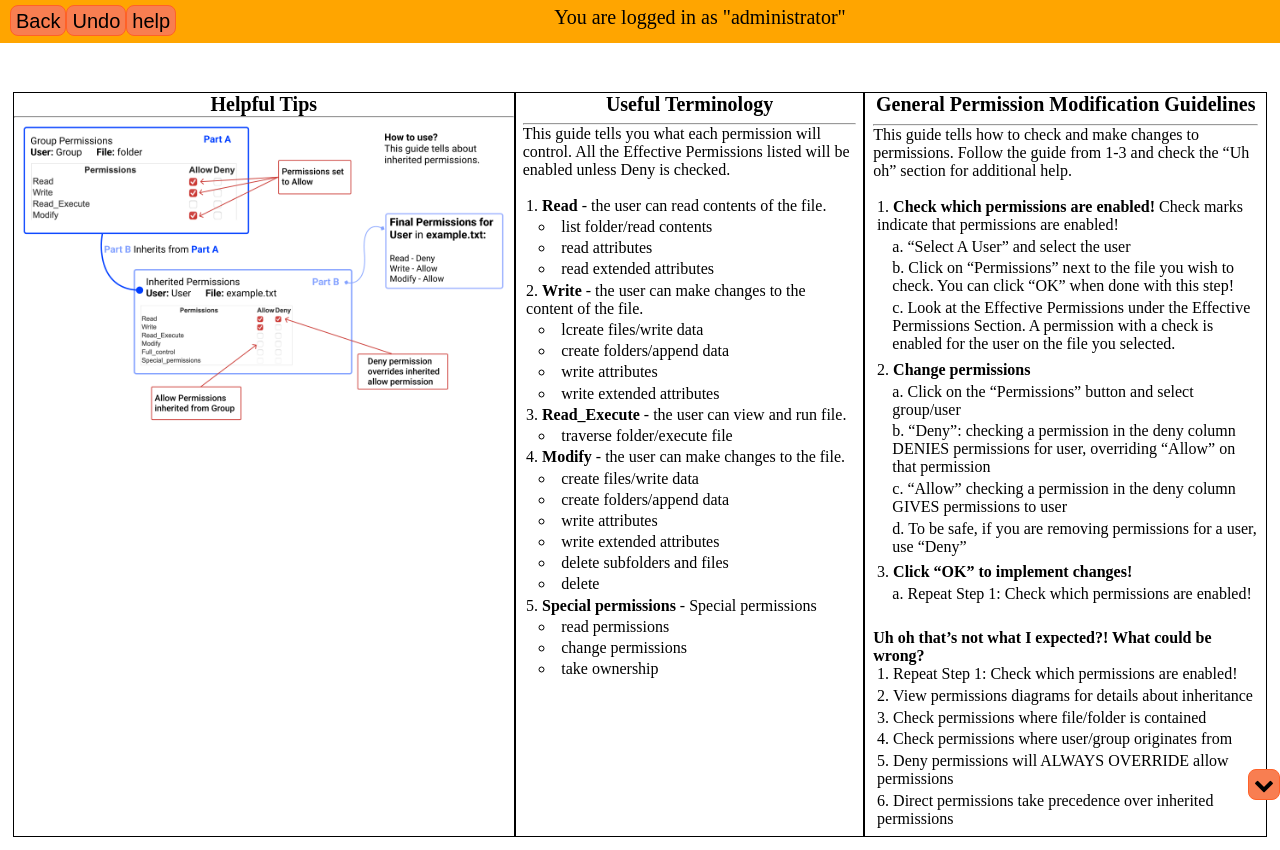
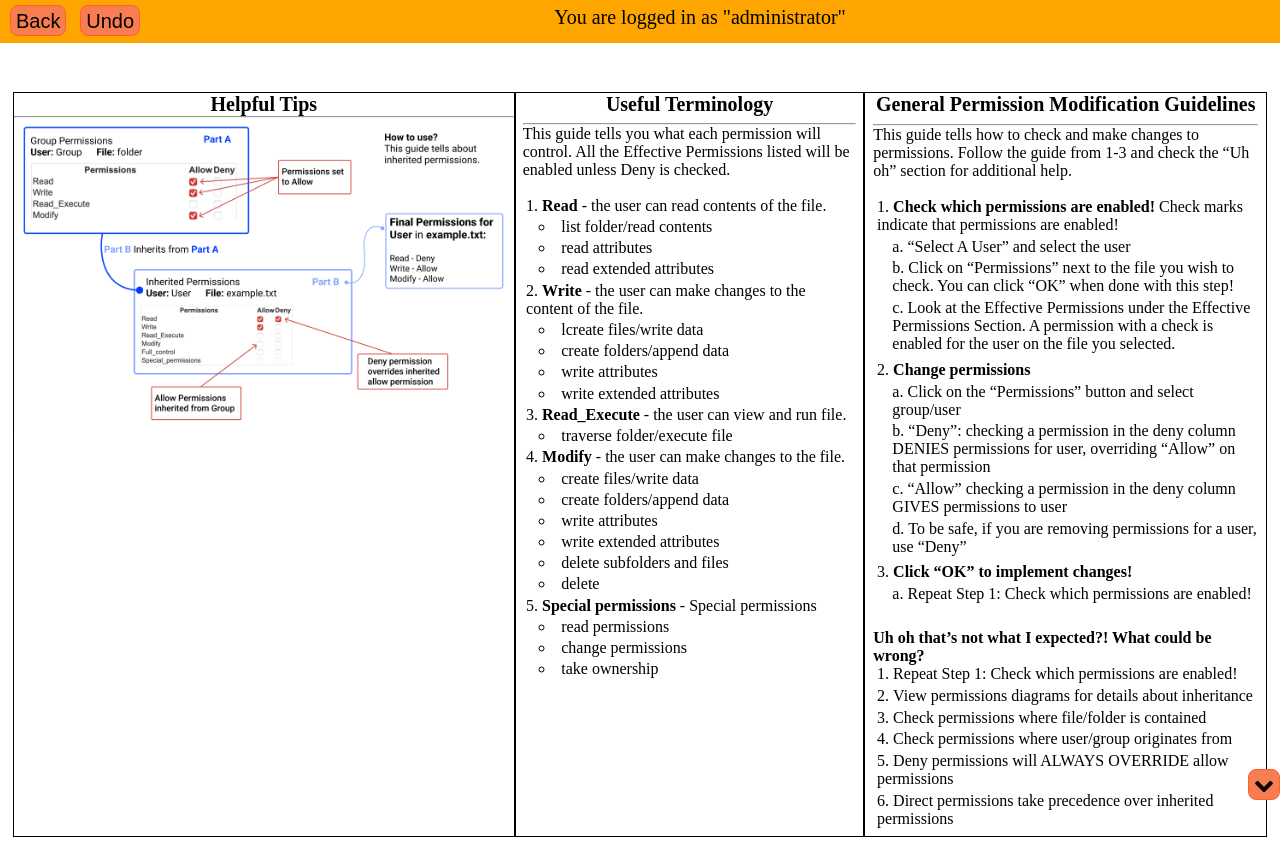
Before and after one commit to cse256-sp2023/problem-solving-project-alice, a website: page index.html in a window 1280 px wide. Drawn offline with nearby package versions, Linux system fonts and the light colour scheme; no server answers; a script that the page names is missing; a web font is replaced by a local one.

Commit message:
delete help button

```diff
--- a/index.html
+++ b/index.html
@@ -63,9 +63,6 @@
                         </button>
                         <button class="mturk-top-banner-back-woh mturk-top-banner-button" id="undo-btn">
                             Undo
-                        </button>
-                        <button class="mturk-top-banner-back-woh mturk-top-banner-button" id="help-btn">
-                            help
                         </button>
                     </div>
                     <p id="mturk-top-banner-text">
```
